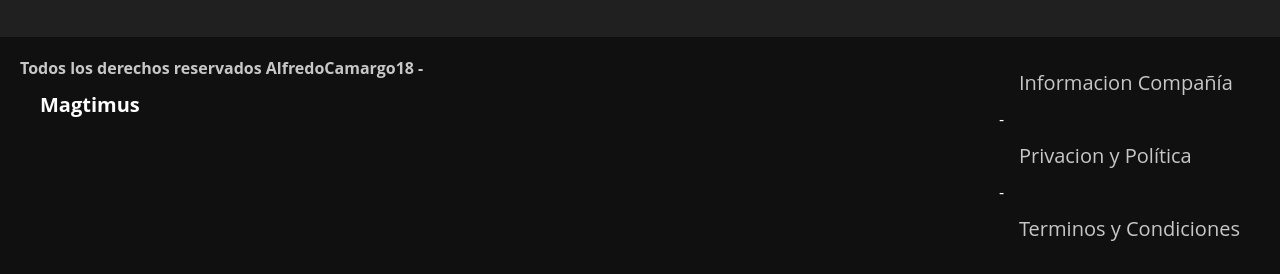
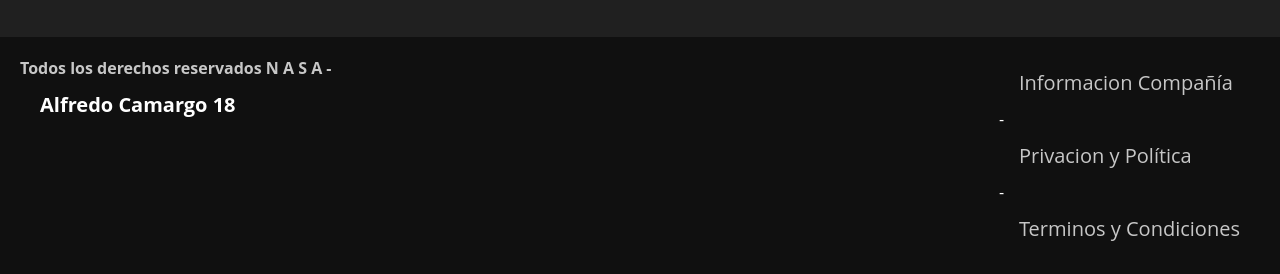
Before and after one commit to Alfredo-18/N-A-S-A, a plain HTML site: page index.html in a window 1280 px wide. Shown: the part 2398-2672 px from the top of the page. Drawn offline with Linux system fonts and the light colour scheme.

Commit message:
Update index.html

```diff
--- a/index.html
+++ b/index.html
@@ -156,7 +156,7 @@
 
                                     <div class="container-footer">
                                         <div class="copyright">
-                                            Todos los derechos reservados AlfredoCamargo18 - <a href=""> Magtimus </a>
+                                            Todos los derechos reservados N A S A - <a href=""> Alfredo Camargo 18 </a>
                                         </div>
 
                                         <div class="information">
```
